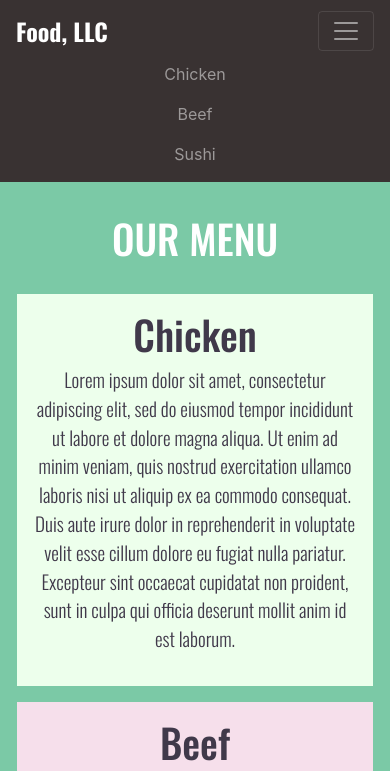
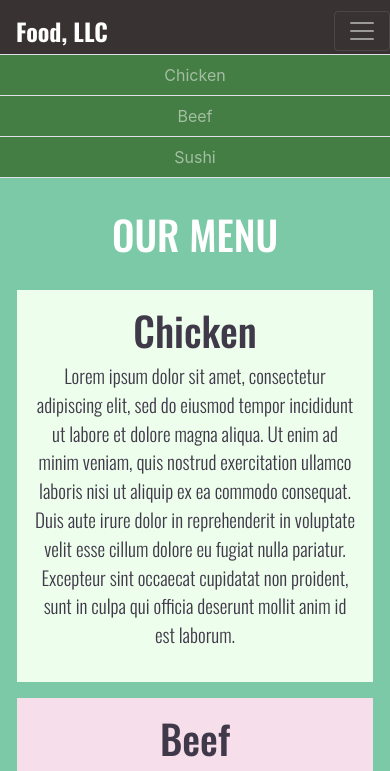
Before and after one commit to Saikat8364/nav-collapse-demo, a plain HTML site: page index.html in a window 390 px wide. Both pictures are taken after a click on the button "Toggle navigation". Shown: the top 771 px of the page. Drawn offline with nearby package versions, Linux system fonts and the light colour scheme.

Commit message:
Add files via upload

```diff
--- a/index.html
+++ b/index.html
@@ -15,19 +15,19 @@
 </head>
 <body>
   <nav class="navbar navbar-expand-lg navbar-dark">
-    <a class="navbar-brand" href="#">Food, LLC</a>
+    <a class="navbar-brand " href="#">Food, LLC</a>
     <button class="navbar-toggler" type="button" data-toggle="collapse" data-target="#navbarNav" aria-controls="navbarNav" aria-expanded="false" aria-label="Toggle navigation">
       <span class="navbar-toggler-icon"></span>
     </button>
     <div class="collapse navbar-collapse" id="navbarNav">
       <ul class="navbar-nav ml-auto">
-        <li class="nav-item visible-xs">
+        <li class="nav-item border-bottom border-top">
           <a class="nav-link" href="#chicken">Chicken</a>
         </li>
-        <li class="nav-item visible-xs">
+        <li class="nav-item border-bottom">
           <a class="nav-link" href="#beef">Beef</a>
         </li>
-        <li class="nav-item visible-xs">
+        <li class="nav-item border-bottom">
           <a class="nav-link" href="#sushi">Sushi</a>
         </li>
       </ul>
--- a/styles.css
+++ b/styles.css
@@ -1,14 +1,17 @@
 .navbar {
   background-color: #393232;
+  padding: 0.5rem 0 0;
 }
 .navbar-brand {
   color: #fff;
   font-family: "Oswald";
   font-weight: 1000;
   font-size: 1.5rem;
+  padding-left: 1rem;
 }
 .navbar-nav {
   text-align: center;
+  background-color: rgb(68, 126, 68);
 }
 .nav-item {
   visibility: hidden;
@@ -55,6 +58,7 @@
 @media (max-width: 600px) {
   .nav-item {
     visibility: visible;
+    border-color: white;
   }
   .navbar-toggler {
     visibility: visible;
```
